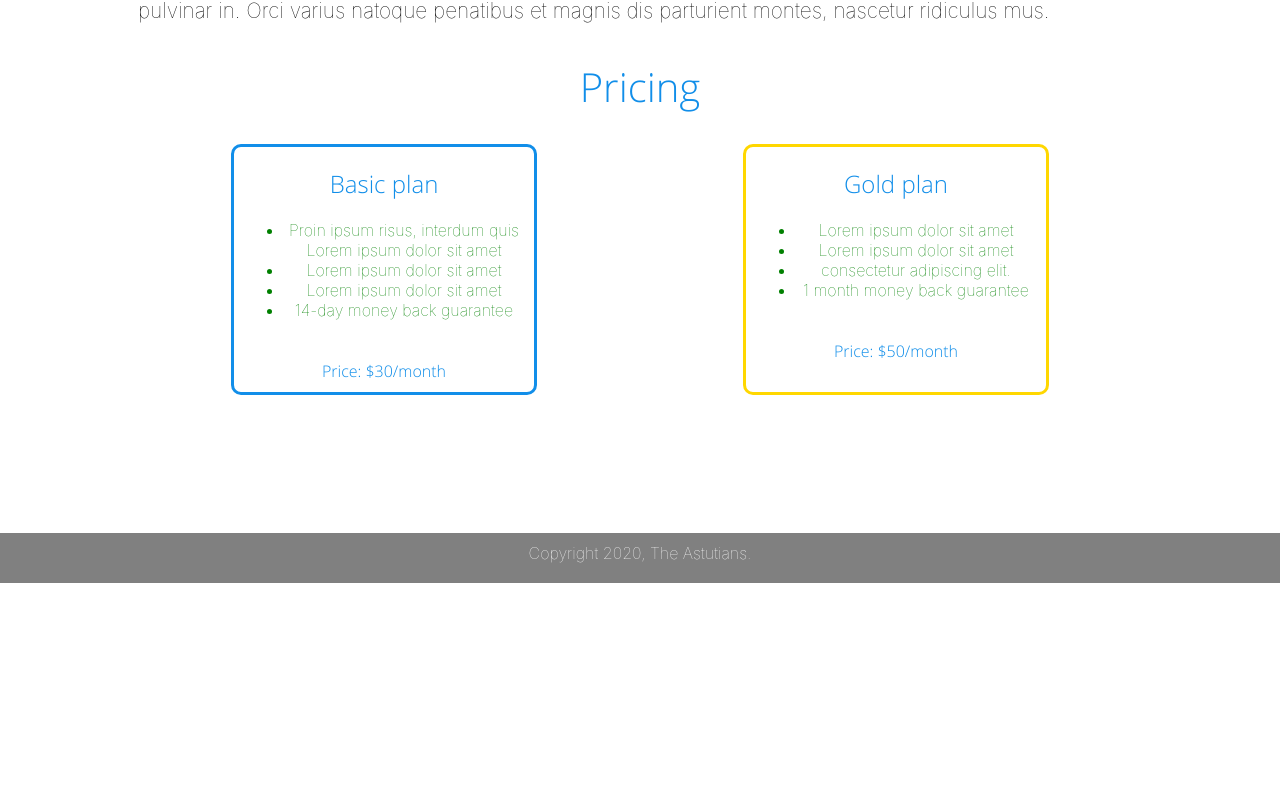
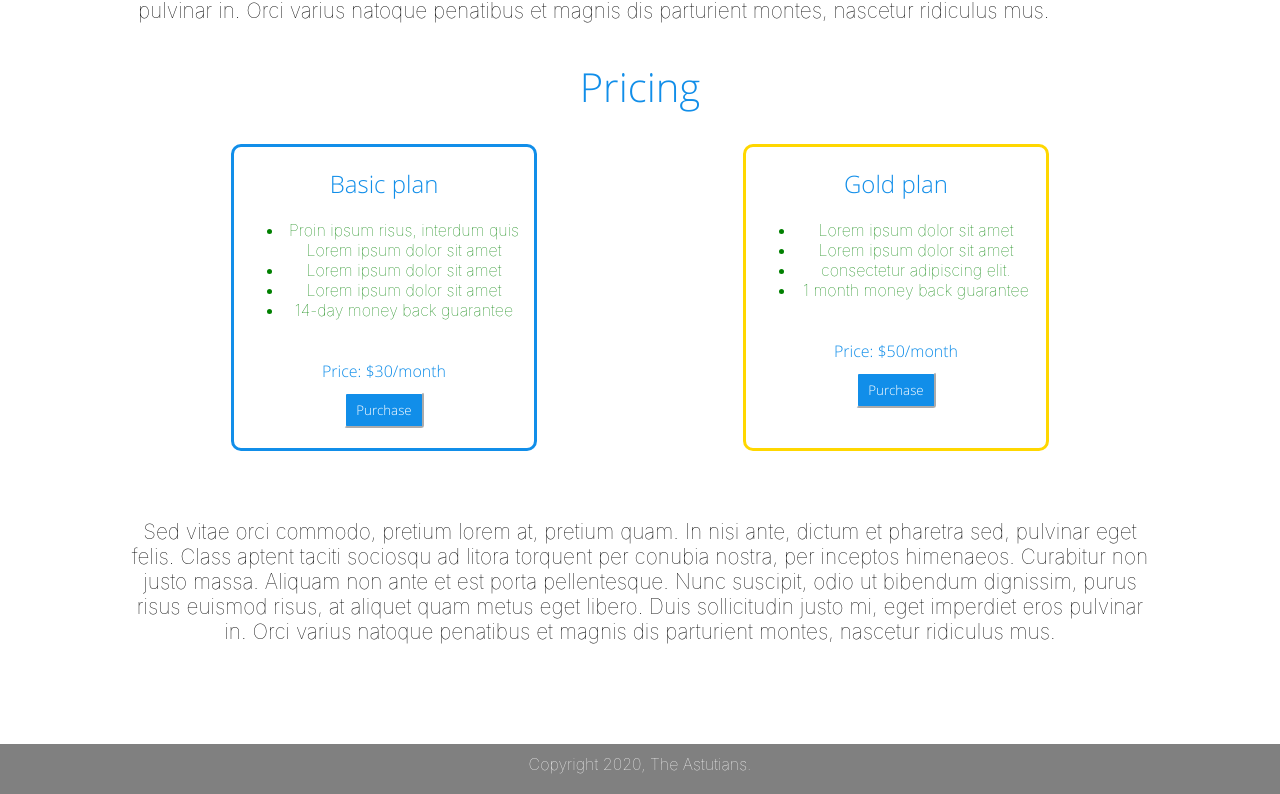
Before and after one commit to TheAstutian/wese90, a React (Create React App) app: page /warehouse in a window 1280 px wide. Shown: the part 1297-2091 px from the top of the page. Before the commit the page ends 1880 px from the top, so only its background shows below. Built offline with nearby package versions, Linux system fonts and the light colour scheme; the HTML template or start-up script is replaced by a standard one.

Commit message:
completed warehouse page

```diff
--- a/src/pages/warehouse/warehouse.component.jsx
+++ b/src/pages/warehouse/warehouse.component.jsx
@@ -33,6 +33,7 @@ const WareHouse = () => (
                     <li>14-day money back guarantee</li>
                 </ul>
                 <div className='thespan'><span> Price: $30/month</span></div>
+                <button>Purchase</button>
             </div>
             <div className='plan gold'>
                 <h2>Gold plan</h2>
@@ -43,10 +44,12 @@ const WareHouse = () => (
                 <li>1 month money back guarantee</li>
                 </ul>
                 <div className='thespan'><span> Price: $50/month</span></div>
+                <button>Purchase</button>
             </div>
             </div>
 
         </div>
+        <div className='prefooter'><span>Sed vitae orci commodo, pretium lorem at, pretium quam. In nisi ante, dictum et pharetra sed, pulvinar eget felis. Class aptent taciti sociosqu ad litora torquent per conubia nostra, per inceptos himenaeos. Curabitur non justo massa. Aliquam non ante et est porta pellentesque. Nunc suscipit, odio ut bibendum dignissim, purus risus euismod risus, at aliquet quam metus eget libero. Duis sollicitudin justo mi, eget imperdiet eros pulvinar in. Orci varius natoque penatibus et magnis dis parturient montes, nascetur ridiculus mus.</span></div>
         <Footer />
     </div>
 
--- a/src/pages/warehouse/warehouse.style.scss
+++ b/src/pages/warehouse/warehouse.style.scss
@@ -111,6 +111,19 @@
                     }
                 }
             }
+            button{
+                color: white;
+                background-color: #118EE9;
+               padding-top: 7px;
+               padding-bottom: 7px;
+               padding-left: 10px;
+               padding-right: 10px;
+               border-radius: 3px;
+               border-color: white;
+               font-family: 'OpenSans-Light';
+               cursor: pointer;
+               margin-bottom: 20px;
+            }
             .gold{
                 border: 3px solid gold;
             }
@@ -119,3 +132,12 @@
         }
     }
 }
+.prefooter{
+    margin-left: 10%;
+    margin-right: 10%;
+
+span{
+    font-weight: lighter;
+    font-size: 1.3em;
+}
+}
```
